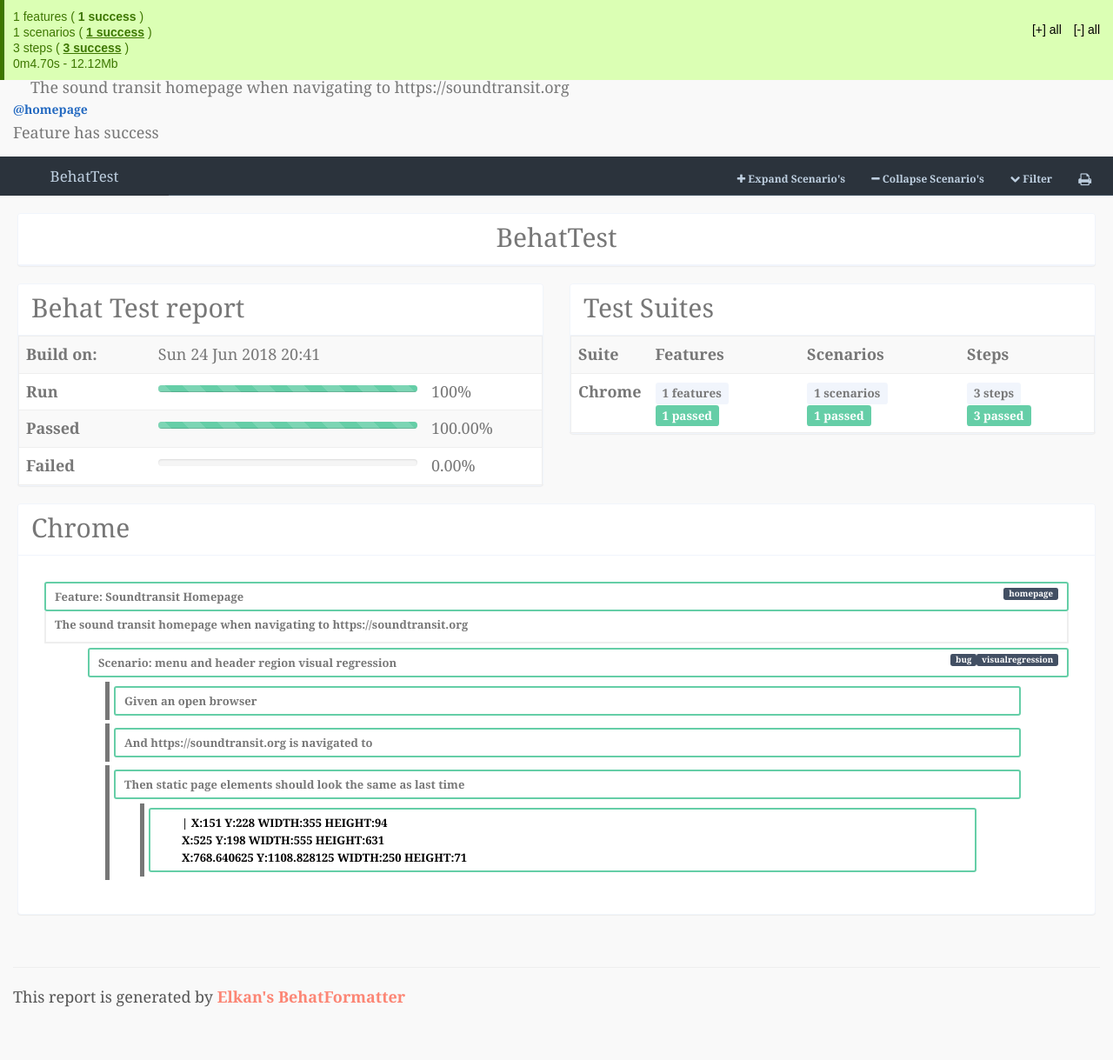
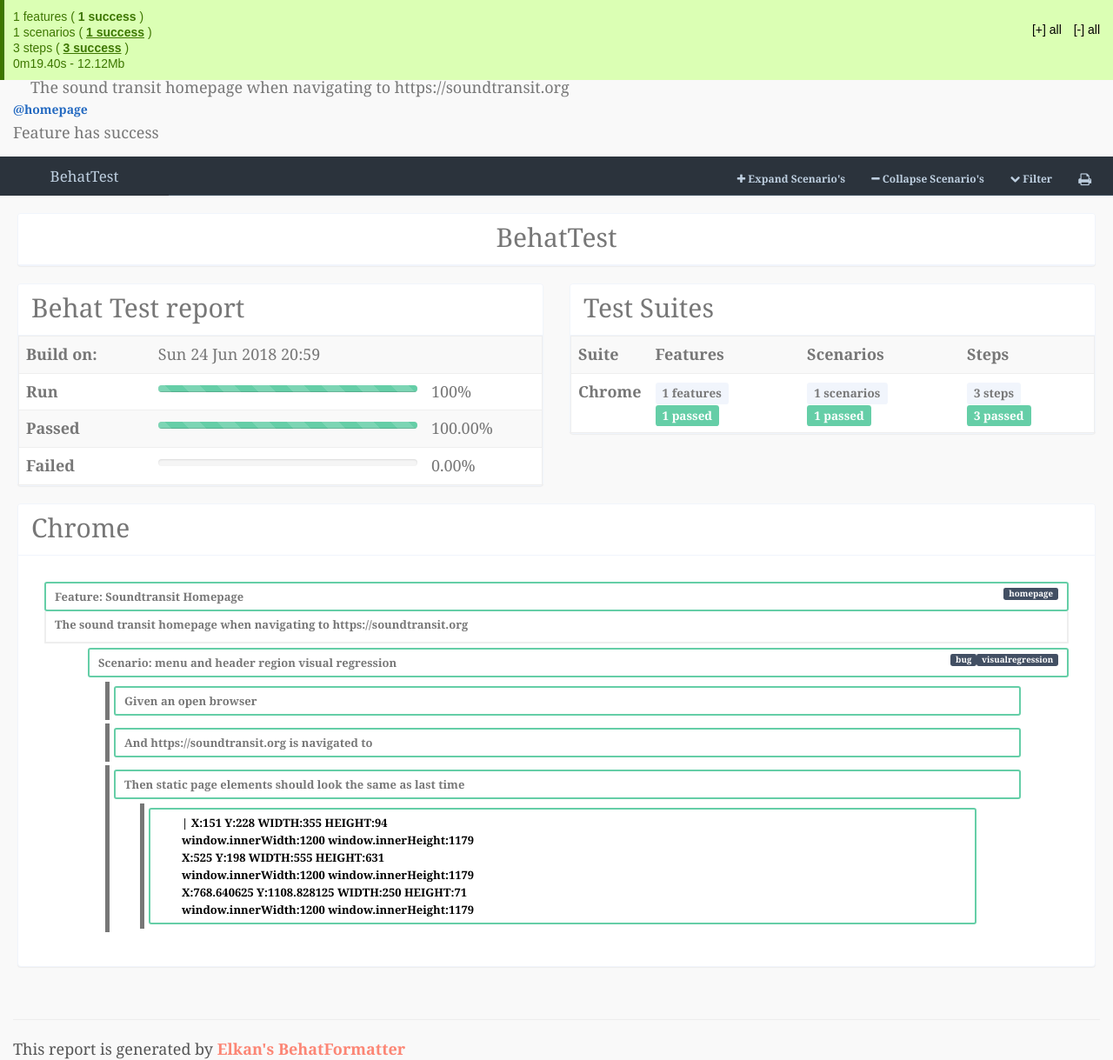
Before and after one commit to jimarasim/behattest, a PHP site: page /wd/build/Index.html in a window 1280 px wide. Shown: the whole page at 87% size. Before the commit the page ends 1158 px from the top, so only its background shows below. Run offline with PHP 8.4, Linux system fonts and the light colour scheme; some libraries are stand-ins or nearby versions.

Commit message:
debugging laptop element shot difference

```diff
--- a/build/Index.html
+++ b/build/Index.html
@@ -471,7 +471,7 @@
                             <tr>
                                 <th>Build on:</th>
                                 <td>
-                                    Sun 24 Jun 2018 20:41
+                                    Sun 24 Jun 2018 20:59
                                 </td>
                                 <td></td>
                             </tr>
@@ -612,8 +612,11 @@
                                                              <li class="dd-item step-argument dd-collapsed" data-id="step-1-1--argument">
                                                                  <div class="dd-nodrag dd-success">
                                                                                                                                                                                                                                                                                                                                                                                                                                                                                                    <p style="padding-left:2em ; color:black">|  X:151 Y:228 WIDTH:355 HEIGHT:94<br />
+ window.innerWidth:1200 window.innerHeight:1179<br />
  X:525 Y:198 WIDTH:555 HEIGHT:631<br />
+ window.innerWidth:1200 window.innerHeight:1179<br />
  X:768.640625 Y:1108.828125 WIDTH:250 HEIGHT:71<br />
+ window.innerWidth:1200 window.innerHeight:1179<br />
 </p>
                                                                                                                                      </div>
                                                              </li>
@@ -744,7 +747,7 @@
                     3 steps ( <strong class="passed">3 success</strong> )
                 </p>
                 <p class="time">
-                0m4.70s - 12.12Mb
+                0m19.40s - 12.12Mb
                 </p>
             </div>
             <div class="switchers">
--- a/features/bootstrap/Utilities/Screenshot.php
+++ b/features/bootstrap/Utilities/Screenshot.php
@@ -47,6 +47,7 @@ class Screenshot {
         $element_src_x = $element->getLocation()->getX()-$pageXOffset;
         $element_src_y = $element->getLocation()->getY()-$pageYOffset;
         print(" X:".$element_src_x." Y:".$element_src_y." WIDTH:".$element_width." HEIGHT:".$element_height."\n");
+        print(" window.innerWidth:".$driver->executeScript("return window.innerWidth;")." window.innerHeight:".$driver->executeScript("return window.innerHeight;")."\n");
 
         // crop element screenshot from whole page screenshot, and save it to destination
         $src = imagecreatefrompng($screenshot);
```
